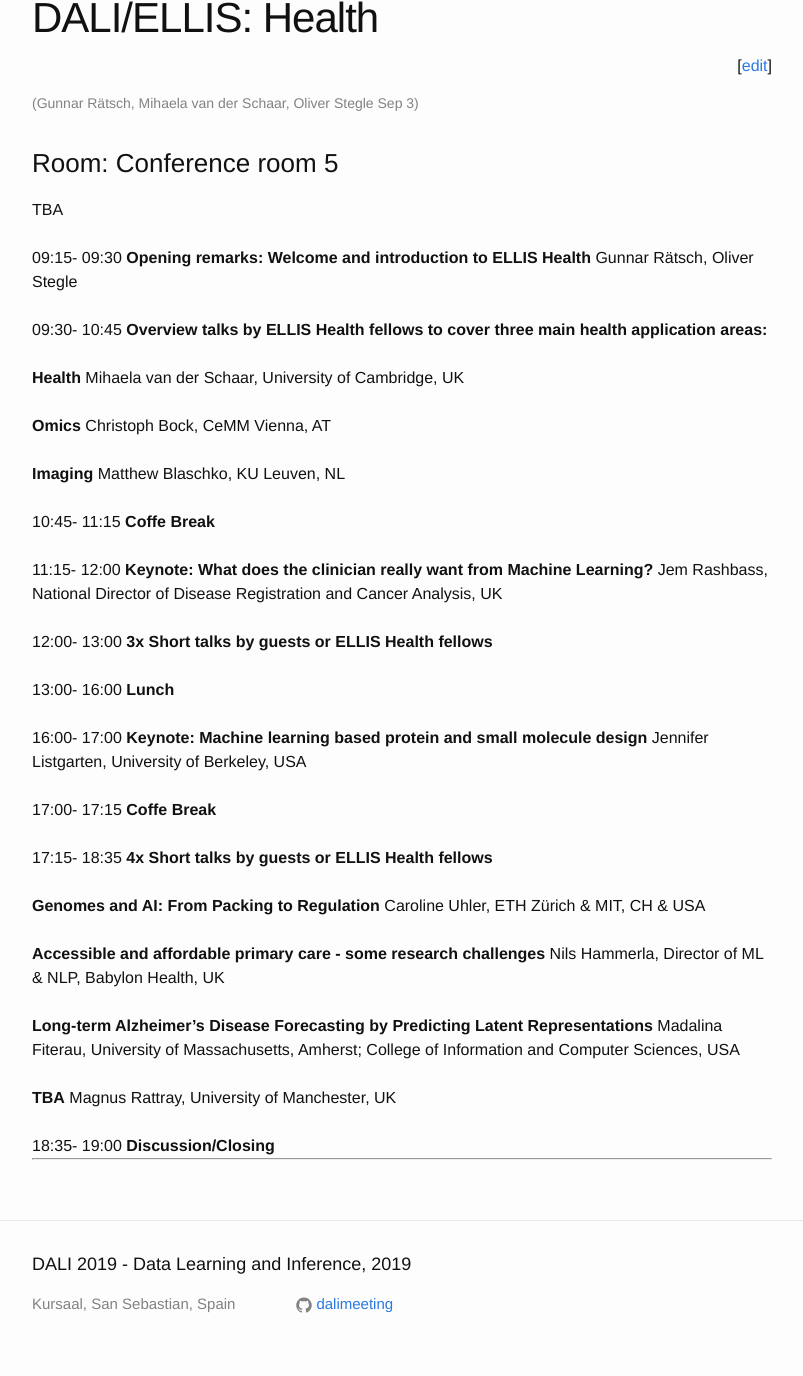
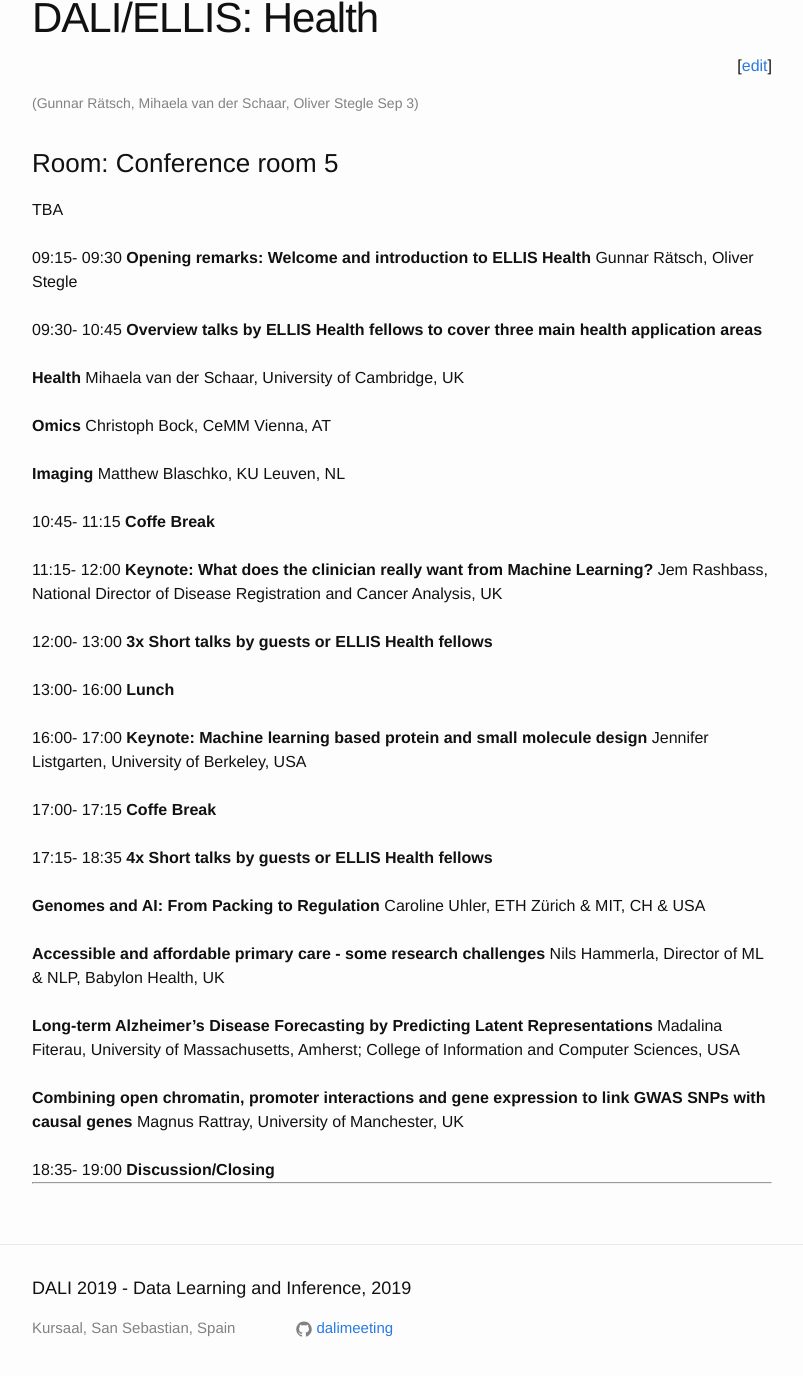
Before and after one commit to dalimeeting/dalimeeting.github.io, a Jekyll site: the page built from _posts/2019-09-03-workshop-03-01.md, in a window 1280 px wide and 1400 px high, scrolled down 441 px. Shown: the top 1376 px of the window, without its empty margins (238-1041 px from the left). Built offline with Jekyll 4.4.1, drawn with Linux system fonts in a browser that asks for light colours.

Commit message:
updated health workshop

```diff
--- a/_posts/2019-09-03-workshop-03-01.md
+++ b/_posts/2019-09-03-workshop-03-01.md
@@ -23,7 +23,7 @@
     family: Stegle
   start: "09:15"
   end: "09:30"
-- title: "Overview talks by ELLIS Health fellows to cover three main health application areas:"
+- title: "Overview talks by ELLIS Health fellows to cover three main health application areas"
   start: "09:30"
   end: "10:45"
 - title: Health
@@ -41,7 +41,6 @@
   - given: Matthew
     family: Blaschko
     institute: KU Leuven, NL
-
 - title: "Coffe Break"
   start: "10:45"
   end: "11:15"
@@ -86,7 +85,7 @@
   - given: Madalina
     family: Fiterau
     institute: "University of Massachusetts, Amherst; College of Information and Computer Sciences, USA"
-- title: TBA
+- title: "Combining open chromatin, promoter interactions and gene expression to link GWAS SNPs with causal genes"
   author:
   - given: Magnus
     family: Rattray
```
